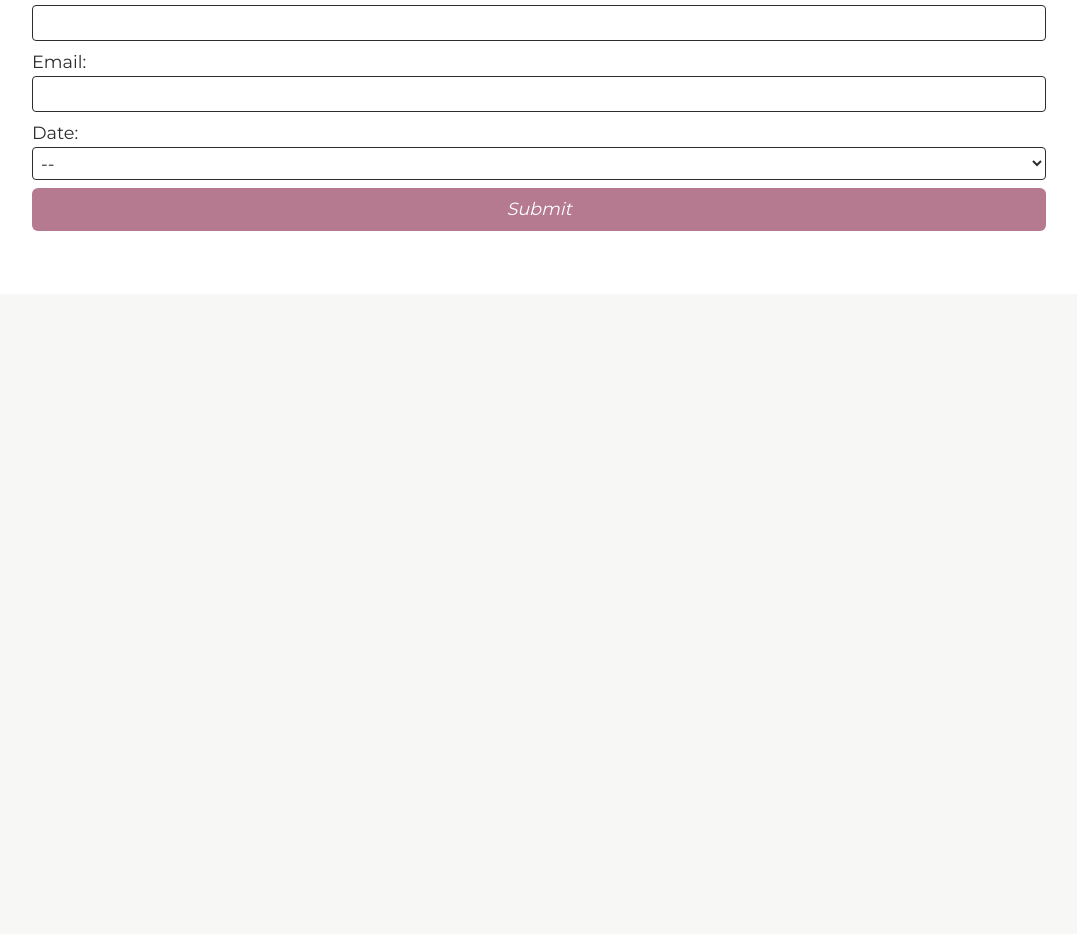
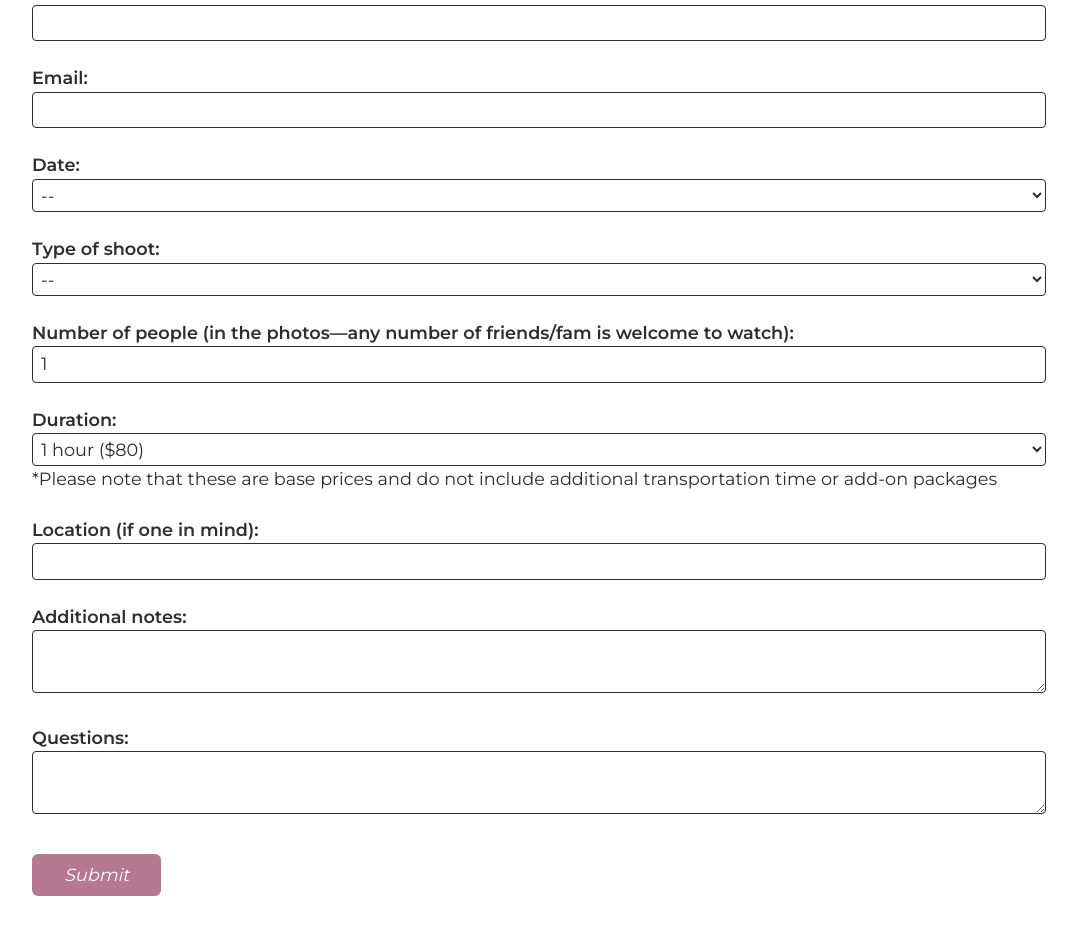
Before and after one commit to eemmalu/elu-photography-site, a Next.js app: page /book in a window 1280 px wide. Shown: the part 464-1398 px from the top of the page, without its empty margins (101-1178 px from the left). Before the commit the page ends 800 px from the top, so only its background shows below. Built offline with nearby package versions, Linux system fonts and the light colour scheme; no server answers.

Commit message:
feat: simple booking form

```diff
--- a/src/app/book/page.tsx
+++ b/src/app/book/page.tsx
@@ -1,5 +1,8 @@
 "use client";
 import { useState } from "react";
+import { collection, addDoc } from "firebase/firestore";
+import { db } from "../../firebase";
+
 import TextInput from "@/components/textinput";
 import Button from "@/components/button";
 
@@ -9,9 +12,11 @@ type FormData = {
   dateType: string;
   shootType: string;
   people: number;
-  duration: number;
+  duration: string;
+  location: string;
   notes: string;
   questions: string;
+  submitted: boolean;
 };
 
 export default function Book() {
@@ -20,10 +25,12 @@ export default function Book() {
     email: "",
     dateType: "--",
     shootType: "--",
-    people: 0,
-    duration: 0,
+    people: 1,
+    duration: "1 hour ($80)",
+    location: "",
     notes: "",
     questions: "",
+    submitted: false,
   });
 
   const handleNameChange = (newName: string) => {
@@ -38,6 +45,43 @@ export default function Book() {
     setFormData((prev) => ({ ...prev, dateType: newDateType }));
   };
 
+  const handleShootTypeChange = (newShootType: string) => {
+    setFormData((prev) => ({ ...prev, shootType: newShootType }));
+  };
+
+  const handlePeopleChange = (newPeople: string) => {
+    setFormData((prev) => ({ ...prev, people: parseInt(newPeople) }));
+  };
+
+  const handleDurationChange = (newDuration: string) => {
+    setFormData((prev) => ({ ...prev, duration: newDuration }));
+  };
+
+  const handleLocationChange = (newLocation: string) => {
+    setFormData((prev) => ({ ...prev, location: newLocation }));
+  };
+
+  const handleSubmit = async () => {
+    try {
+      const docRef = await addDoc(collection(db, "inquiries"), formData);
+      console.log("Document written with ID: ", docRef.id);
+      setFormData((prev) => ({ ...prev, submitted: true }));
+    } catch (e) {
+      console.error("Error adding document: ", e);
+    }
+  };
+
+  if (formData.submitted) {
+    return (
+      <div className="py-[20vh] px-[calc(5px+10vw)] bg-bg2">
+        <h2>thanks for your inquiry!</h2>
+        <h2>keep an eye out on your email</h2>
+        <div className="flex font-bold primary">
+          I WILL REACH OUT WITHIN 5 BUSINESS DAYS
+        </div>
+      </div>
+    );
+  } else {
     return (
       <>
         <div className="py-[calc(12px+4vw)] px-[calc(5px+10vw)] bg-bg2">
@@ -47,31 +91,114 @@ export default function Book() {
             I WILL REACH OUT WITHIN 5 BUSINESS DAYS
           </div>
         </div>
-      <div className="flex flex-col py-[calc(12px+4vw)] px-[calc(5px+10vw)] bg-bg1">
+
+        <div className="flex flex-col gap-6 py-[calc(12px+4vw)] px-[calc(5px+10vw)] bg-bg1">
+          {/* Name */}
           <TextInput
             type="text"
             label="Name"
             value={formData.name}
             doChange={handleNameChange}
           />
+
+          {/* Email */}
           <TextInput
             type="email"
             label="Email"
             value={formData.email}
             doChange={handleEmailChange}
           />
-        <div>Date:</div>
+
+          {/* Date Type */}
+          <div>
+            <div className="font-semibold">Date:</div>
             <select
               onChange={(e) => handleDateTypeChange(e.target.value)}
               value={formData.dateType}
-          className="border-1 rounded-sm p-1 mb-2"
+              className="border-1 rounded-sm p-1 w-full"
             >
               <option>--</option>
-          <option>I have a date (or a few dates) in mind!</option>
-          <option>My dates are flexible!</option>
+              <option>I have a date (or a few dates) in mind</option>
+              <option>My dates are flexible</option>
             </select>
-        <Button label="Submit"/>
+          </div>
+
+          {/* Shoot Type */}
+          <div>
+            <div className="font-semibold">Type of shoot:</div>
+            <select
+              onChange={(e) => handleShootTypeChange(e.target.value)}
+              value={formData.shootType}
+              className="border-1 rounded-sm p-1 w-full"
+            >
+              <option>--</option>
+              <option>Senior/Grad</option>
+              <option>Prom</option>
+              <option>Other (please specify!)</option>
+            </select>
+          </div>
+
+          {/* People Count */}
+          <TextInput
+            label="Number of people (in the photos—any number of friends/fam is welcome to watch)"
+            type="number"
+            value={formData.people}
+            doChange={handlePeopleChange}
+          />
+
+          {/* Duration */}
+          <div>
+            <div className="font-semibold">Duration:</div>
+            <select
+              onChange={(e) => handleDurationChange(e.target.value)}
+              value={formData.duration}
+              className="border-1 rounded-sm p-1 w-full"
+            >
+              <option>1 hour ($80)</option>
+              <option>1.5 hours ($120)</option>
+              <option>2 hours ($160)</option>
+            </select>
+            <div>
+              *Please note that these are base prices and do not include
+              additional transportation time or add-on packages
+            </div>
+          </div>
+
+          {/* Location */}
+          <TextInput
+            label="Location (if one in mind)"
+            type="text"
+            value={formData.location}
+            doChange={handleLocationChange}
+          />
+
+          {/* Notes */}
+          <div>
+            <div className="font-semibold">Additional notes:</div>
+            <textarea
+              className="border-1 rounded-sm py-1 px-2 m-0 w-full"
+              onChange={(e) => {
+                setFormData((prev) => ({ ...prev, notes: e.target.value }));
+              }}
+              value={formData.notes}
+            ></textarea>
+          </div>
+
+          {/* Questions */}
+          <div>
+            <div className="font-semibold">Questions:</div>
+            <textarea
+              className="border-1 rounded-sm py-1 px-2 m-0 w-full"
+              onChange={(e) => {
+                setFormData((prev) => ({ ...prev, questions: e.target.value }));
+              }}
+              value={formData.questions}
+            ></textarea>
+          </div>
+
+          <Button label="Submit" className="mt-2" onClick={handleSubmit} />
         </div>
       </>
     );
   }
+}
--- a/src/app/page.tsx
+++ b/src/app/page.tsx
@@ -61,7 +61,7 @@ export default function Home() {
             I have 4+ years of photography experience, and am currently pursuing
             my Bachelor’s at the University of Washington.
           </div>
-          <Button label="Portfolio" linkTo="portfolio" className="w-fit" />
+          <Button label="Portfolio" linkTo="portfolio" />
         </div>
         {/* Right Side */}
         <div className="basis-4/10 rounded-full">
--- a/src/components/button.tsx
+++ b/src/components/button.tsx
@@ -19,7 +19,7 @@ export default function Button({
       <Link href={`/${linkTo}`}>
         <button
           onClick={onClick}
-          className={`font-sans italic py-2 px-8 bg1 bg-primary rounded-md cursor-pointer transition duration-300 ease-in-out hover:scale-110 ${className}`}
+          className={`font-sans italic py-2 px-8 bg1 bg-primary rounded-md cursor-pointer transition duration-300 ease-in-out hover:scale-110 w-fit ${className}`}
         >
           {label}
         </button>
@@ -29,7 +29,7 @@ export default function Button({
     return (
       <Link href={`/${linkTo}`}>
         <button
-          className={`font-sans italic py-2 px-8 bg1 bg-primary rounded-md cursor-pointer transition duration-300 ease-in-out hover:scale-110 ${className}`}
+          className={`font-sans italic py-2 px-8 bg1 bg-primary rounded-md cursor-pointer transition duration-300 ease-in-out hover:scale-110 w-fit ${className}`}
         >
           {label}
         </button>
@@ -39,7 +39,7 @@ export default function Button({
     return (
       <button
         onClick={onClick}
-        className={`font-sans italic py-2 px-8 bg1 bg-primary rounded-md cursor-pointer transition duration-300 ease-in-out hover:scale-110 ${className}`}
+        className={`font-sans italic py-2 px-8 bg1 bg-primary rounded-md cursor-pointer transition duration-300 ease-in-out hover:scale-110 w-fit ${className}`}
       >
         {label}
       </button>
@@ -47,7 +47,7 @@ export default function Button({
   } else {
     return (
       <button
-        className={`font-sans italic py-2 px-8 bg1 bg-primary rounded-md cursor-pointer transition duration-300 ease-in-out hover:scale-110 ${className}`}
+        className={`font-sans italic py-2 px-8 bg1 bg-primary rounded-md cursor-pointer transition duration-300 ease-in-out hover:scale-110 w-fit ${className}`}
       >
         {label}
       </button>
--- a/src/components/textinput.tsx
+++ b/src/components/textinput.tsx
@@ -1,20 +1,20 @@
 type TextInputProps = {
   label: string;
   type: string;
-  value: string;
+  value: string | number;
   doChange: (newValue: string) => void;
 };
 
 export default function TextInput({ label, type, value, doChange }: TextInputProps) {
   return (
-    <>
-      <div>{label}:</div>
+    <div>
+      <div className="font-semibold">{label}:</div>
       <input
         type={type}
         value={value}
         onChange={(e) => {doChange(e.target.value)}}
-        className="border-1 rounded-sm p-1 mb-2"
+        className="border-1 rounded-sm py-1 px-2 m-0 w-full"
       ></input>
-    </>
+    </div>
   );
 }
--- a/src/firebase.ts
+++ b/src/firebase.ts
@@ -20,7 +20,6 @@ const firebaseConfig = {
 
 // Initialize Firebase
 const app = initializeApp(firebaseConfig);
-const analytics = getAnalytics(app);
 const db = getFirestore(app);
 
 export { db };
```
Lines whose indentation alone changed are shown as unchanged.
